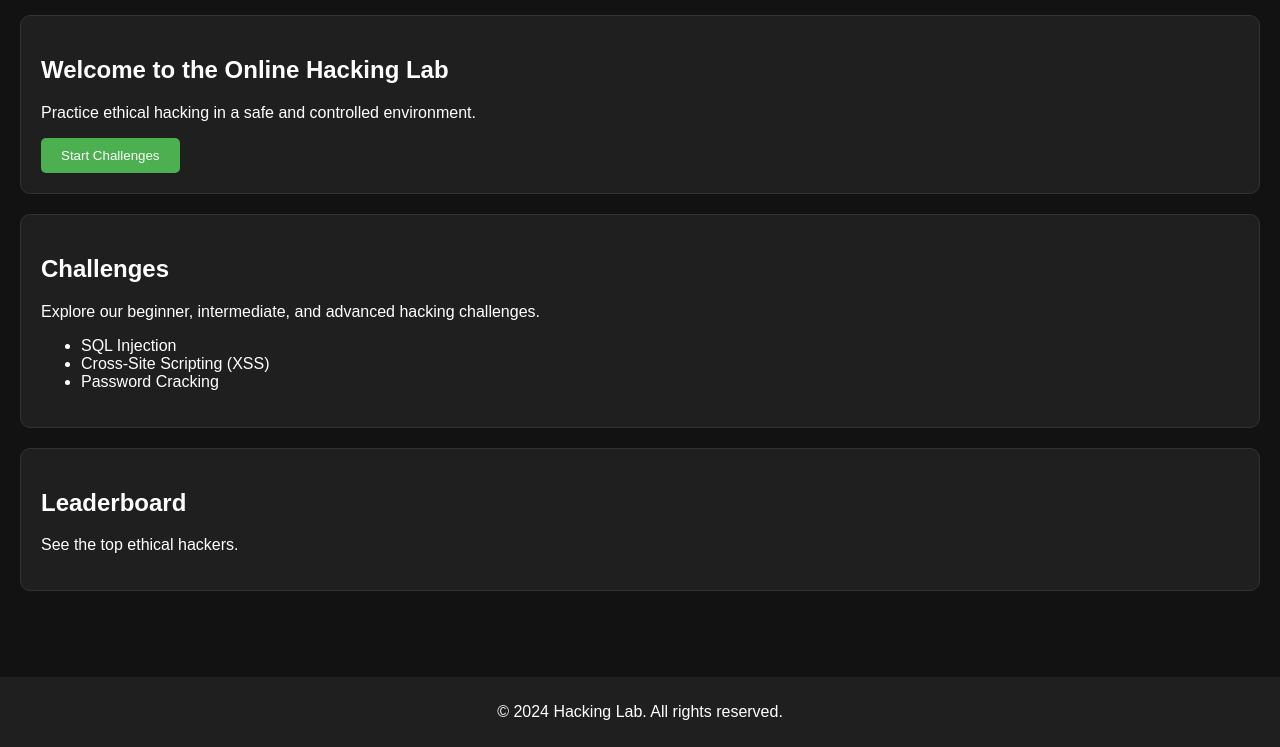
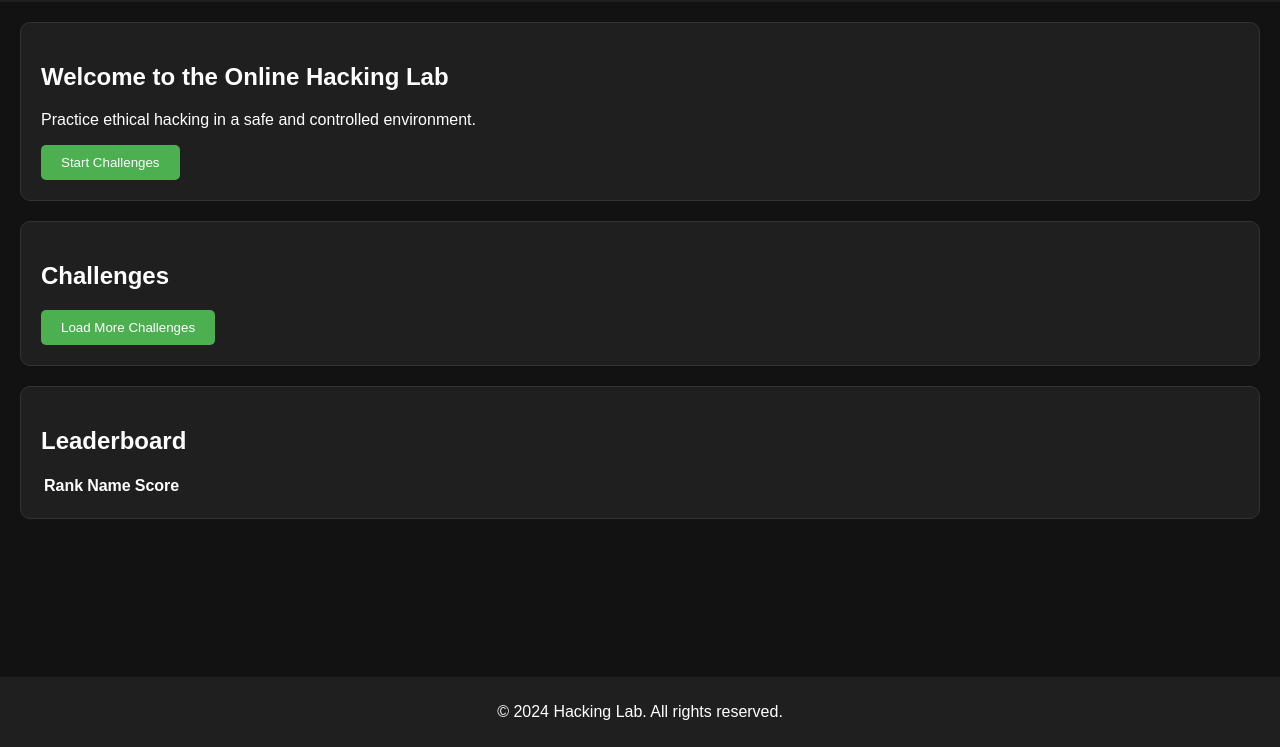
Before and after one commit to 4no43fn/hacking-lab, a plain HTML site: page index.html in a window 1280 px wide. Shown: the part 53-800 px from the top of the page. Drawn offline with Linux system fonts and the light colour scheme.

Commit message:
Update index.html

```diff
--- a/index.html
+++ b/index.html
@@ -16,6 +16,7 @@
                 <li><a href="#leaderboard">Leaderboard</a></li>
                 <li><a href="#login">Login</a></li>
             </ul>
+            <button id="themeToggle">🌙</button>
         </nav>
     </header>
 
@@ -27,18 +28,24 @@
 
     <section id="challenges">
         <h2>Challenges</h2>
-        <p>Explore our beginner, intermediate, and advanced hacking challenges.</p>
-        <ul>
-            <li>SQL Injection</li>
-            <li>Cross-Site Scripting (XSS)</li>
-            <li>Password Cracking</li>
-        </ul>
+        <div id="challenges-container"></div>
+        <button id="loadMore">Load More Challenges</button>
     </section>
 
     <section id="leaderboard">
         <h2>Leaderboard</h2>
-        <p>See the top ethical hackers.</p>
-        <!-- Placeholder for future leaderboard -->
+        <table>
+            <thead>
+                <tr>
+                    <th>Rank</th>
+                    <th>Name</th>
+                    <th>Score</th>
+                </tr>
+            </thead>
+            <tbody id="leaderboard-data">
+                <!-- Leaderboard data will be dynamically added -->
+            </tbody>
+        </table>
     </section>
 
     <footer>
```
